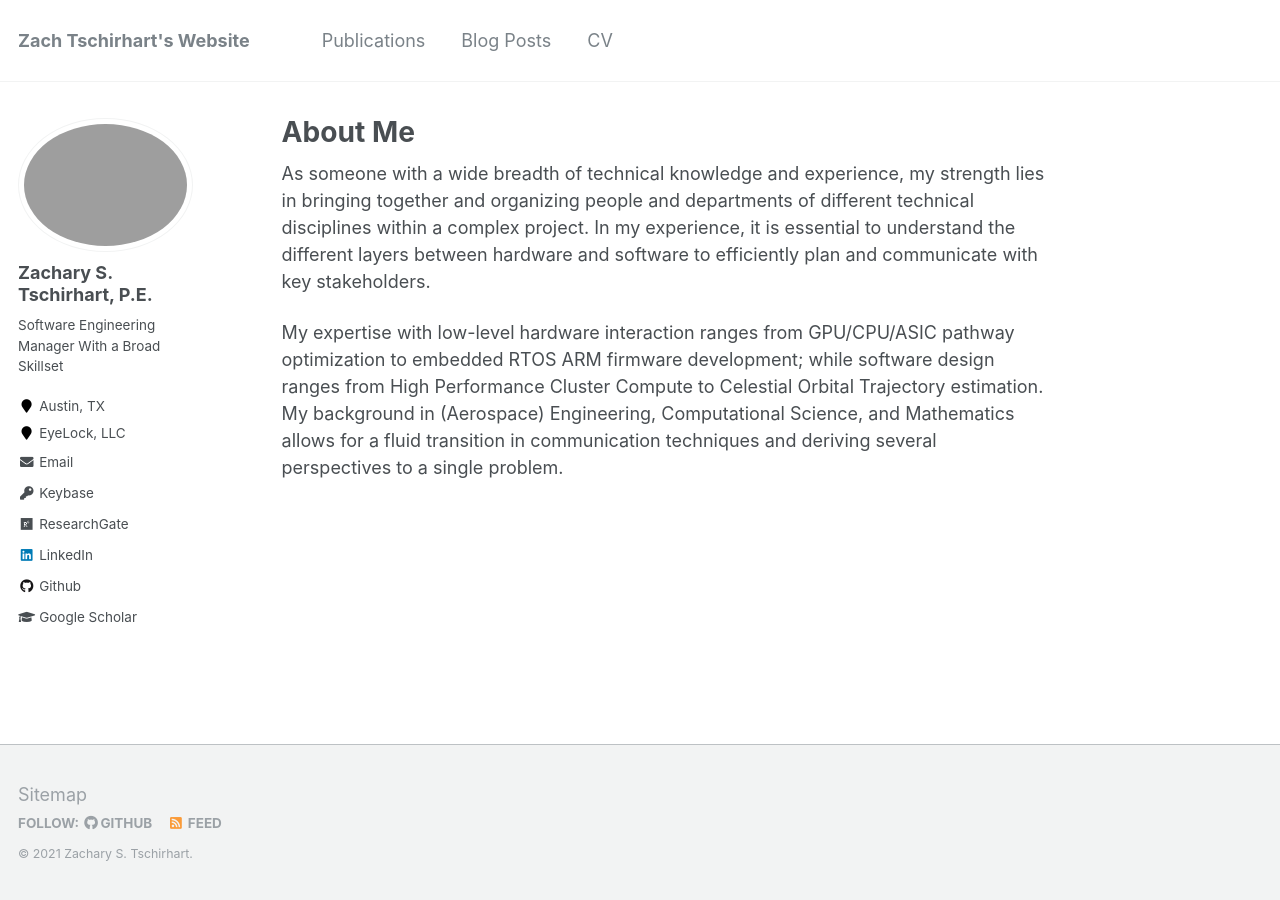
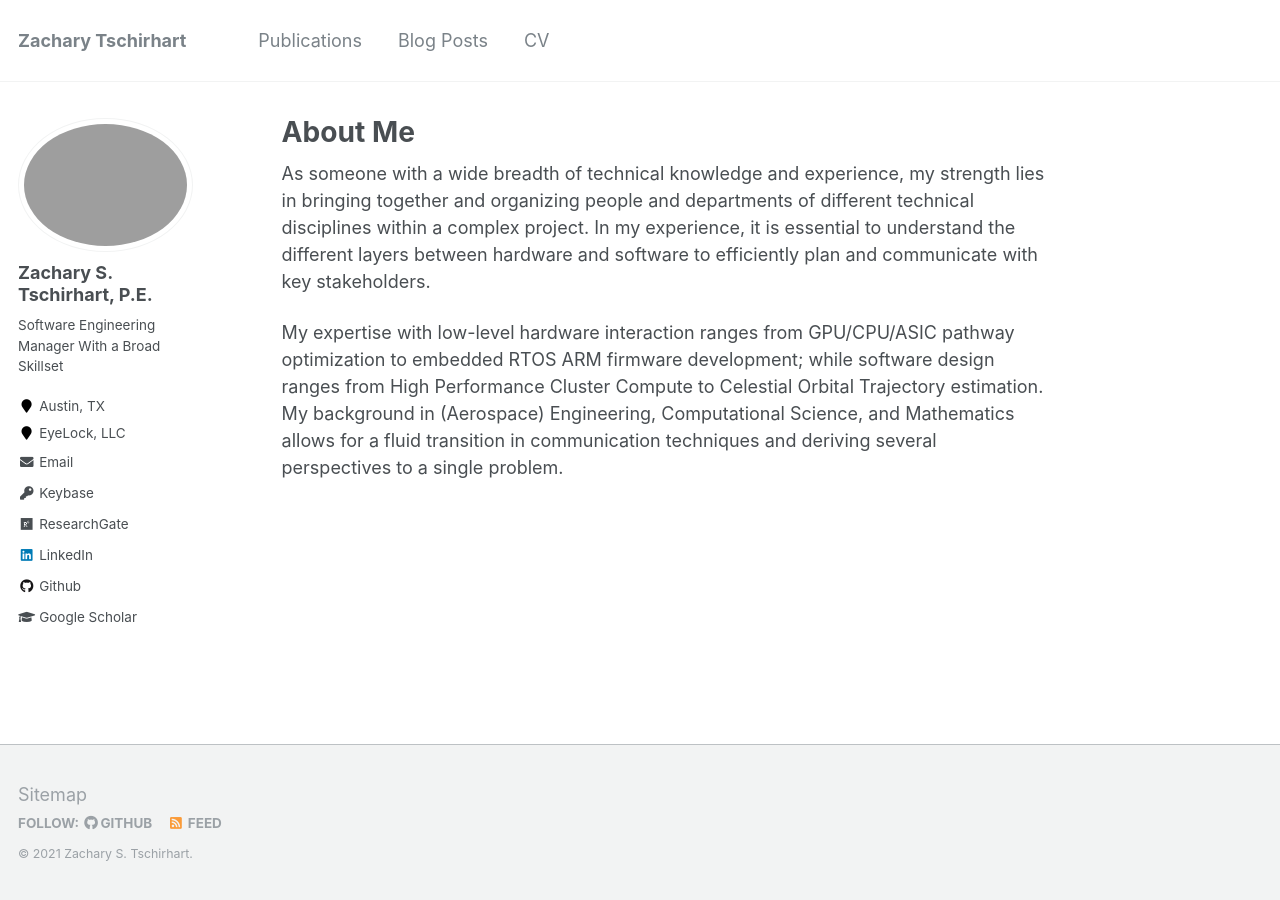
Before and after one commit to ztschir/ztschir.github.io, a Jekyll site: the page built from _pages/about.md, in a window 1280 px wide. Built offline with Jekyll 4.4.1, drawn with Linux system fonts in a browser that asks for light colours.

Commit message:
Update _config.yml

```diff
--- a/_config.yml
+++ b/_config.yml
@@ -7,10 +7,10 @@
 
 # Site Settings
 locale                   : "en-US"
-title                    : "Zach Tschirhart's Website"
+title                    : "Zachary Tschirhart"
 title_separator          : "-"
 name                     : &name "Zachary S. Tschirhart"
-description              : &description "Static Website for Zach Tschirhart"
+description              : &description "Zachary Tschirhart"
 url                      : https://tschirh.art
 baseurl                  : "" # the subpath of your site, e.g. "/blog"
 repository               : "ztschir/ztschir.github.io"
```
